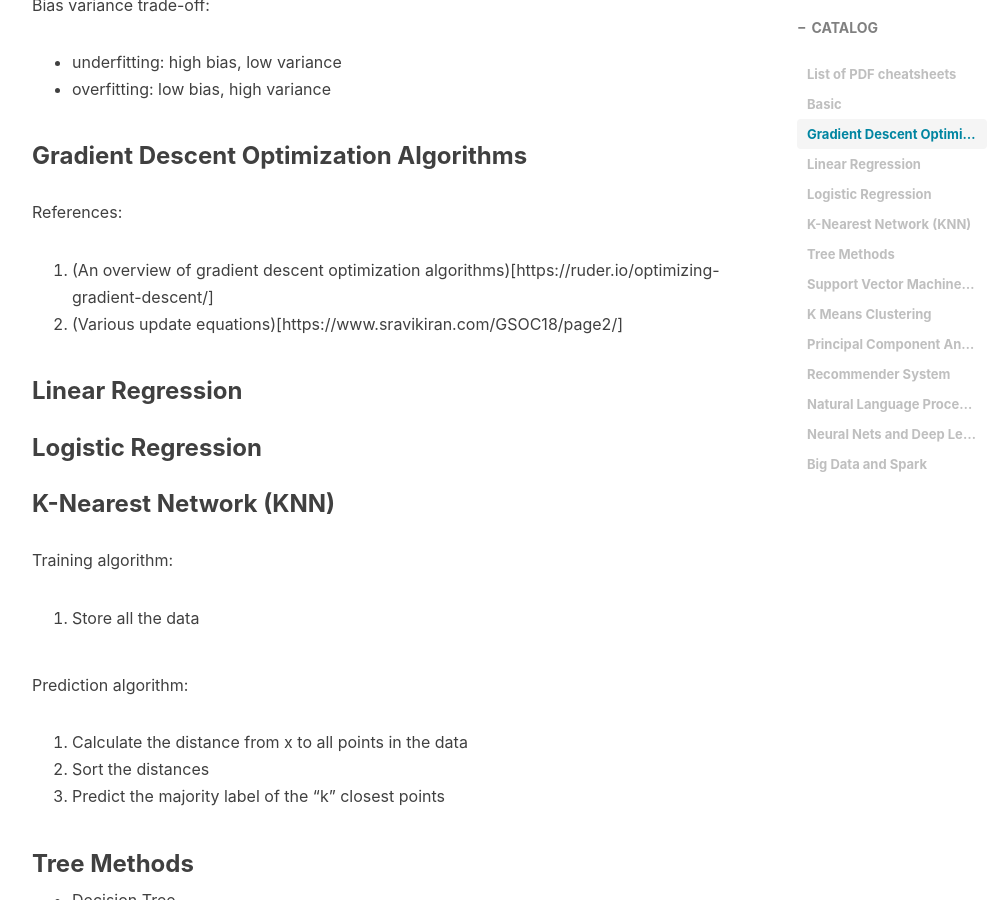
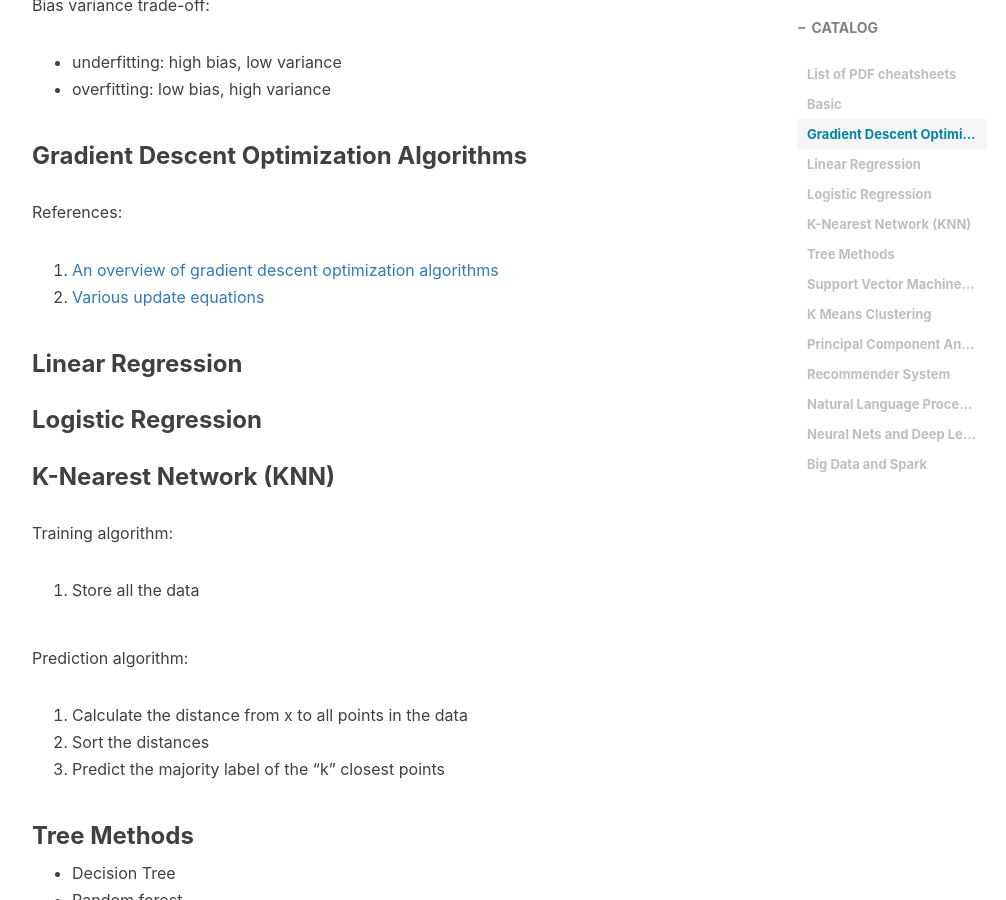
Before and after one commit to Bearxcave/Bearxcave.github.io, a Jekyll site: the page built from _posts/2021-03-03-cheatsheet-machine-learning-bootcamp.md, in a window 1280 px wide and 900 px high, scrolled down 1687 px. Shown: the whole window, without its empty margins (233-1239 px from the left). Built offline with Jekyll 4.4.1, drawn with Linux system fonts in a browser that asks for light colours; nearby versions of some CDN libraries; formulas are drawn with MathJax 3; comment, search, counter and statistics services are not loaded.

Commit message:
Update 2021-03-03-cheatsheet-machine-learning-bootcamp.md

```diff
--- a/_posts/2021-03-03-cheatsheet-machine-learning-bootcamp.md
+++ b/_posts/2021-03-03-cheatsheet-machine-learning-bootcamp.md
@@ -58,8 +58,8 @@ Bias variance trade-off:
 ### Gradient Descent Optimization Algorithms
 
 References:
-1. (An overview of gradient descent optimization algorithms)[https://ruder.io/optimizing-gradient-descent/]
-2. (Various update equations)[https://www.sravikiran.com/GSOC18/page2/]
+1. [An overview of gradient descent optimization algorithms](https://ruder.io/optimizing-gradient-descent/)
+2. [Various update equations](https://www.sravikiran.com/GSOC18/page2/)
 
 ### Linear Regression
 
```
